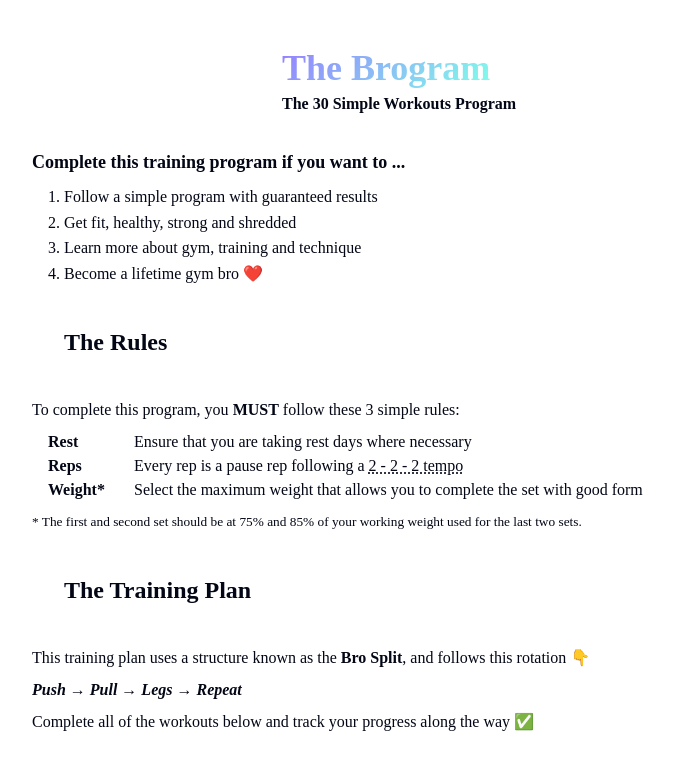
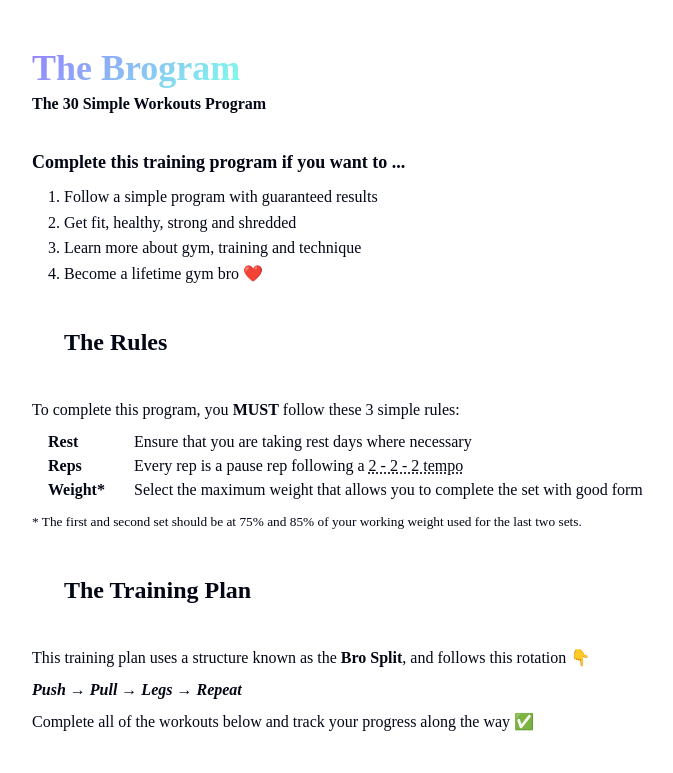
Before and after one commit to calebtekstrand/2_brogram, a React (Vite) app: page / in a window 1280 px wide. Shown: the top 773 px of the page, without its empty margins (24-697 px from the left). Built offline with nearby package versions, Linux system fonts and the light colour scheme; a web font is replaced by a local one.

Commit message:
Update index.css

```diff
--- a/src/index.css
+++ b/src/index.css
@@ -10,7 +10,7 @@ header,
 main,
 footer {
     width: 100%;
-    max-width: 700px;
+    max-width: 1200px;
     padding: 1rem;
     margin: 0 auto;
 }
@@ -235,9 +235,3 @@ button.help-icon:hover {
         grid-column: span 5 / span 5;
     }
 }
-
-@media (min-width: 900px) {
-    main {
-        max-width: 1200px;
-    }
-}
```
